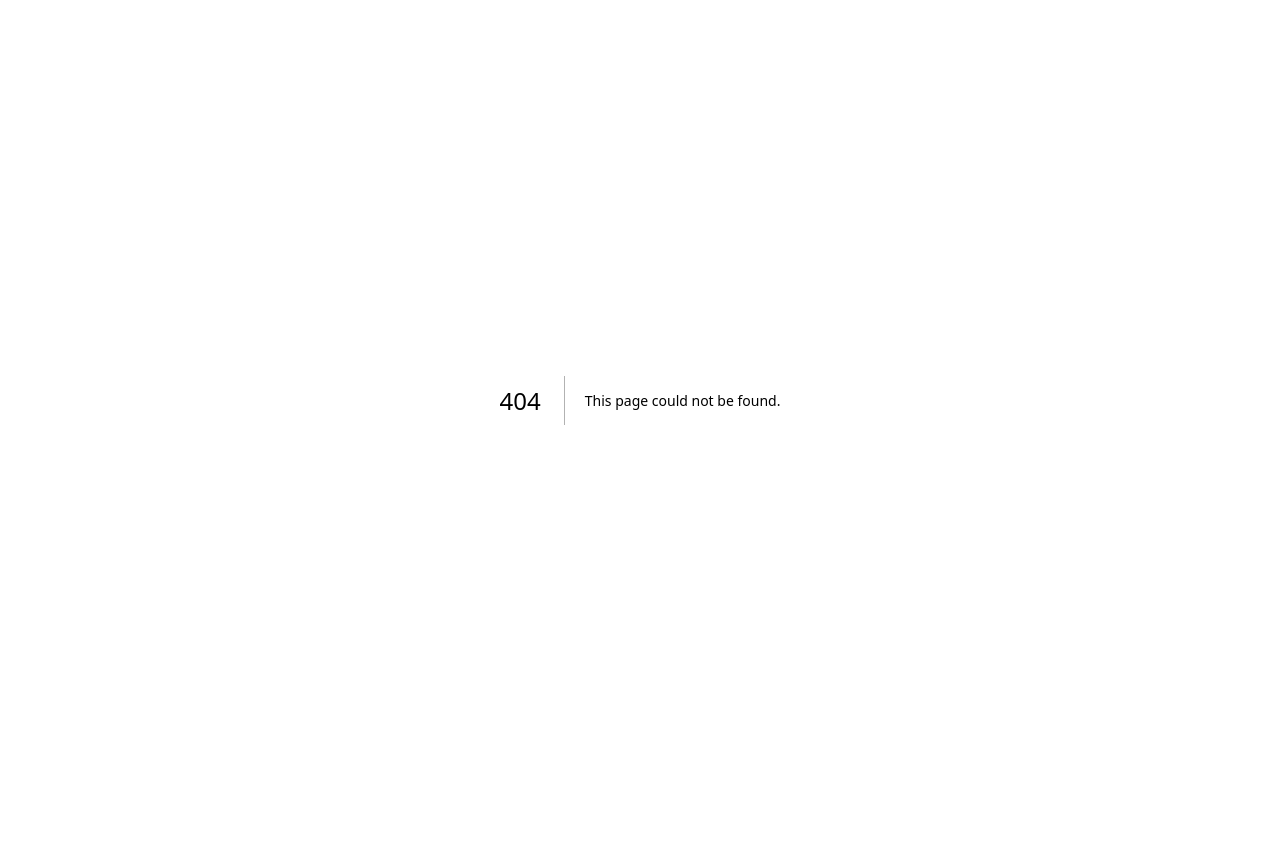
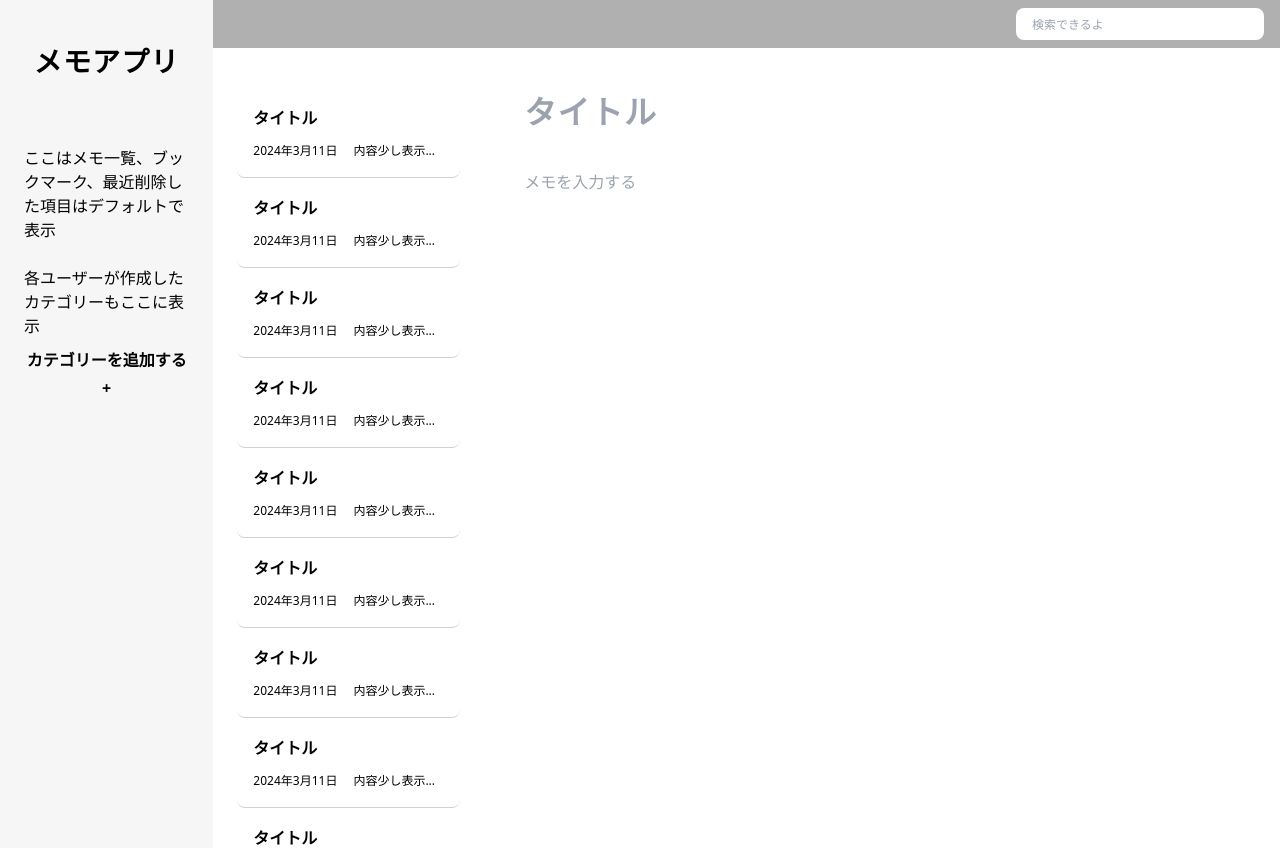
Before and after one commit to Abiti0233/memo-app-frontend, a Next.js app: page /home in a window 1280 px wide. Before the commit this address had no page. Before the commit the page ends 800 px from the top, so only its background shows below. Built offline with nearby package versions, Linux system fonts and the light colour scheme.

Commit message:
Add: 見た目作成

```diff
--- /dev/null
+++ b/src/app/home/page.tsx
@@ -0,0 +1,126 @@
+export default function Page() {
+	return (
+		<main>
+			<div className="flex">
+				<section className="w-1/5 bg-grey-50">
+					{/* 左の固定部分(コンポーネント化してね) 固定で */}
+					<div className="h-screen px-6 pt-10">
+						<h2 className="pb-16 text-center text-headline-l">メモアプリ</h2>
+						<div>
+							ここはメモ一覧、ブックマーク、最近削除した項目はデフォルトで表示
+						</div>
+						<br />
+						<div>各ユーザーが作成したカテゴリーもここに表示</div>
+						<button className="w-full rounded-full py-2 text-body-m-bold hover:bg-grey-100">
+							カテゴリーを追加する +
+						</button>
+					</div>
+				</section>
+				<section className="w-full">
+					<div className="flex flex-col">
+						{/* //TODO: コンポーネント化してください。 */}
+						<div className="h-12 w-full bg-grey-300 py-2 pr-4">
+							<div className="ml-auto size-full w-[256px] pl-2">
+								<input
+									type="text"
+									className="size-full rounded-lg pl-4 text-caption-m"
+									placeholder="検索できるよ"
+								/>
+							</div>
+						</div>
+						<div className="flex">
+							<div className="h-screen w-[35%] overflow-y-scroll bg-white">
+								<div className="px-6 py-10">
+									{/* コンポーネント化してね */}
+									<div className="flex flex-col gap-2 rounded-lg border-b border-solid border-grey-200 p-4 hover:bg-grey-100">
+										<h4 className="text-body-m-bold">タイトル</h4>
+										<div className="flex gap-4 text-caption-m">
+											<p>2024年3月11日</p>
+											<p>内容少し表示...</p>
+										</div>
+									</div>
+									<div className="flex flex-col gap-2 rounded-lg border-b border-solid border-grey-200 p-4 hover:bg-grey-100">
+										<h4 className="text-body-m-bold">タイトル</h4>
+										<div className="flex gap-4 text-caption-m">
+											<p>2024年3月11日</p>
+											<p>内容少し表示...</p>
+										</div>
+									</div>
+									<div className="flex flex-col gap-2 rounded-lg border-b border-solid border-grey-200 p-4 hover:bg-grey-100">
+										<h4 className="text-body-m-bold">タイトル</h4>
+										<div className="flex gap-4 text-caption-m">
+											<p>2024年3月11日</p>
+											<p>内容少し表示...</p>
+										</div>
+									</div>
+									<div className="flex flex-col gap-2 rounded-lg border-b border-solid border-grey-200 p-4 hover:bg-grey-100">
+										<h4 className="text-body-m-bold">タイトル</h4>
+										<div className="flex gap-4 text-caption-m">
+											<p>2024年3月11日</p>
+											<p>内容少し表示...</p>
+										</div>
+									</div>
+									<div className="flex flex-col gap-2 rounded-lg border-b border-solid border-grey-200 p-4 hover:bg-grey-100">
+										<h4 className="text-body-m-bold">タイトル</h4>
+										<div className="flex gap-4 text-caption-m">
+											<p>2024年3月11日</p>
+											<p>内容少し表示...</p>
+										</div>
+									</div>
+									<div className="flex flex-col gap-2 rounded-lg border-b border-solid border-grey-200 p-4 hover:bg-grey-100">
+										<h4 className="text-body-m-bold">タイトル</h4>
+										<div className="flex gap-4 text-caption-m">
+											<p>2024年3月11日</p>
+											<p>内容少し表示...</p>
+										</div>
+									</div>
+									<div className="flex flex-col gap-2 rounded-lg border-b border-solid border-grey-200 p-4 hover:bg-grey-100">
+										<h4 className="text-body-m-bold">タイトル</h4>
+										<div className="flex gap-4 text-caption-m">
+											<p>2024年3月11日</p>
+											<p>内容少し表示...</p>
+										</div>
+									</div>
+									<div className="flex flex-col gap-2 rounded-lg border-b border-solid border-grey-200 p-4 hover:bg-grey-100">
+										<h4 className="text-body-m-bold">タイトル</h4>
+										<div className="flex gap-4 text-caption-m">
+											<p>2024年3月11日</p>
+											<p>内容少し表示...</p>
+										</div>
+									</div>
+									<div className="flex flex-col gap-2 rounded-lg border-b border-solid border-grey-200 p-4 hover:bg-grey-100">
+										<h4 className="text-body-m-bold">タイトル</h4>
+										<div className="flex gap-4 text-caption-m">
+											<p>2024年3月11日</p>
+											<p>内容少し表示...</p>
+										</div>
+									</div>
+									<div className="flex flex-col gap-2 rounded-lg border-b border-solid border-grey-200 p-4 hover:bg-grey-100">
+										<h4 className="text-body-m-bold">タイトル</h4>
+										<div className="flex gap-4 text-caption-m">
+											<p>2024年3月11日</p>
+											<p>内容少し表示...</p>
+										</div>
+									</div>
+								</div>
+							</div>
+							<div className="flex w-full flex-col px-10 pt-10">
+								<input
+									type="text"
+									className="mb-8 text-headline-xl outline-none"
+									placeholder="タイトル"
+								/>
+								<input
+									type="text"
+									className="text-body-m outline-none"
+									placeholder="メモを入力する"
+								/>
+							</div>
+						</div>
+					</div>
+					{/* 右のメモ一覧＋メモ記入するところ */}
+				</section>
+			</div>
+		</main>
+	);
+}
--- a/tailwind.config.ts
+++ b/tailwind.config.ts
@@ -7,10 +7,222 @@ export default {
 		"./src/app/**/*.{js,ts,jsx,tsx,mdx}",
 	],
 	theme: {
+		screens: {
+			md: "768px",
+			lg: "1152px",
+		},
 		extend: {
 			colors: {
 				background: "var(--background)",
 				foreground: "var(--foreground)",
+				grey: {
+					"50": "#f6f6f6",
+					"100": "#e7e7e7",
+					"200": "#d1d1d1",
+					"300": "#b0b0b0",
+					"400": "#888888",
+					"500": "#6d6d6d",
+					"600": "#5d5d5d",
+					"700": "#4f4f4f",
+					"800": "#333333",
+					"900": "#222222",
+					"950": "#000000",
+				},
+				green: {
+					"50": "#eefbf5",
+					"100": "#d5f6e5",
+					"200": "#a6eaca",
+					"300": "#79dcb4",
+					"400": "#43c494",
+					"500": "#20a97b",
+					"600": "#138863",
+					"700": "#0f6d51",
+					"800": "#0e5741",
+					"900": "#0d4737",
+					"950": "#062820",
+				},
+				blue: {
+					"50": "#eef6ff",
+					"100": "#d9e9ff",
+					"200": "#bcdaff",
+					"300": "#8ec4ff",
+					"400": "#59a2ff",
+					"500": "#2374ff",
+					"600": "#1b5cf5",
+					"700": "#1448e1",
+					"800": "#173ab6",
+					"900": "#19358f",
+					"950": "#142257",
+				},
+				yellow: {
+					"50": "#fefee8",
+					"100": "#fcfdc4",
+					"200": "#fbf98d",
+					"300": "#f9ef4b",
+					"400": "#f5e01b",
+					"500": "#e5c70d",
+					"600": "#c69c08",
+					"700": "#9e700a",
+					"800": "#825911",
+					"900": "#6f4914",
+					"950": "#412607",
+				},
+				red: {
+					"50": "#fff0f0",
+					"100": "#ffdddd",
+					"200": "#ffc1c1",
+					"300": "#ff9595",
+					"400": "#ff5959",
+					"500": "#ff2626",
+					"600": "#fc0606",
+					"700": "#cc0000",
+					"800": "#af0505",
+					"900": "#900c0c",
+					"950": "#500000",
+				},
+			},
+			fontSize: {
+				"headline-5xl": [
+					"3.5rem",
+					{ lineHeight: "5.25rem", letterSpacing: "0.04em", fontWeight: "700" },
+				],
+				"headline-4xl": [
+					"3rem",
+					{ lineHeight: "4.5rem", letterSpacing: "0.04em", fontWeight: "700" },
+				],
+				"headline-3xl": [
+					"2.5rem",
+					{
+						lineHeight: "3.725rem",
+						letterSpacing: "0.04em",
+						fontWeight: "700",
+					},
+				],
+				"headline-2xl": [
+					"2.25rem",
+					{
+						lineHeight: "3.375rem",
+						letterSpacing: "0.04em",
+						fontWeight: "700",
+					},
+				],
+				"headline-xl": [
+					"2rem",
+					{ lineHeight: "3rem", letterSpacing: "0.04em", fontWeight: "700" },
+				],
+				"headline-l": [
+					"1.75rem",
+					{
+						lineHeight: "2.625rem",
+						letterSpacing: "0.04em",
+						fontWeight: "700",
+					},
+				],
+				"headline-m": [
+					"1.5rem",
+					{ lineHeight: "2.25rem", letterSpacing: "0.04em", fontWeight: "700" },
+				],
+				"headline-s": [
+					"1.25rem",
+					{
+						lineHeight: "1.875rem",
+						letterSpacing: "0.04em",
+						fontWeight: "700",
+					},
+				],
+				"headline-xs": [
+					"1.125rem",
+					{
+						lineHeight: "1.6875rem",
+						letterSpacing: "0.04em",
+						fontWeight: "700",
+					},
+				],
+				"body-m-bold": [
+					"1.00rem",
+					{ lineHeight: "1.75rem", fontWeight: "700" },
+				],
+				"body-m": ["1.00rem", { lineHeight: "1.75rem", fontWeight: "400" }],
+				"body-s-bold": [
+					"0.875rem",
+					{ lineHeight: "1.3125rem", fontWeight: "700" },
+				],
+				"body-s": ["0.875rem", { lineHeight: "1.3125rem", fontWeight: "400" }],
+				"caption-m-bold": [
+					"0.75rem",
+					{ lineHeight: "1.3125rem", fontWeight: "700" },
+				],
+				"caption-m": [
+					"0.75rem",
+					{ lineHeight: "1.3125rem", fontWeight: "400" },
+				],
+				"caption-s-bold": [
+					"0.625rem",
+					{ lineHeight: "1.125rem", fontWeight: "700" },
+				],
+				"caption-s": [
+					"0.625rem",
+					{ lineHeight: "1.125rem", fontWeight: "400" },
+				],
+				"button-l": [
+					"0.875rem",
+					{ lineHeight: "1.3125rem", fontWeight: "700" },
+				],
+				"button-m": ["0.75rem", { lineHeight: "1.0625rem", fontWeight: "700" }],
+				"button-s": ["0.625rem", { lineHeight: "0.875rem", fontWeight: "400" }],
+				nav: ["0.875rem", { lineHeight: "1.3125rem", fontWeight: "500" }],
+			},
+			margin: {
+				auto: "auto",
+				0: "0",
+				1: "0.25rem",
+				2: "0.5rem",
+				3: "0.75rem",
+				4: "1rem",
+				6: "1.5rem",
+				8: "2rem",
+				10: "2.5rem",
+				12: "3rem",
+				14: "3.5rem",
+				16: "4rem",
+				18: "4.5rem",
+				20: "5rem",
+				22: "5.5rem",
+				24: "6rem",
+			},
+			padding: {
+				0: "0",
+				1: "0.25rem",
+				2: "0.5rem",
+				3: "0.75rem",
+				4: "1rem",
+				6: "1.5rem",
+				8: "2rem",
+				10: "2.5rem",
+				12: "3rem",
+				14: "3.5rem",
+				16: "4rem",
+				18: "4.5rem",
+				20: "5rem",
+				22: "5.5rem",
+				24: "6rem",
+			},
+			gap: {
+				0: "0",
+				1: "0.25rem",
+				2: "0.5rem",
+				3: "0.75rem",
+				4: "1rem",
+				6: "1.5rem",
+				8: "2rem",
+				10: "2.5rem",
+				12: "3rem",
+				14: "3.5rem",
+				16: "4rem",
+				18: "4.5rem",
+				20: "5rem",
+				22: "5.5rem",
+				24: "6rem",
 			},
 		},
 	},
```
